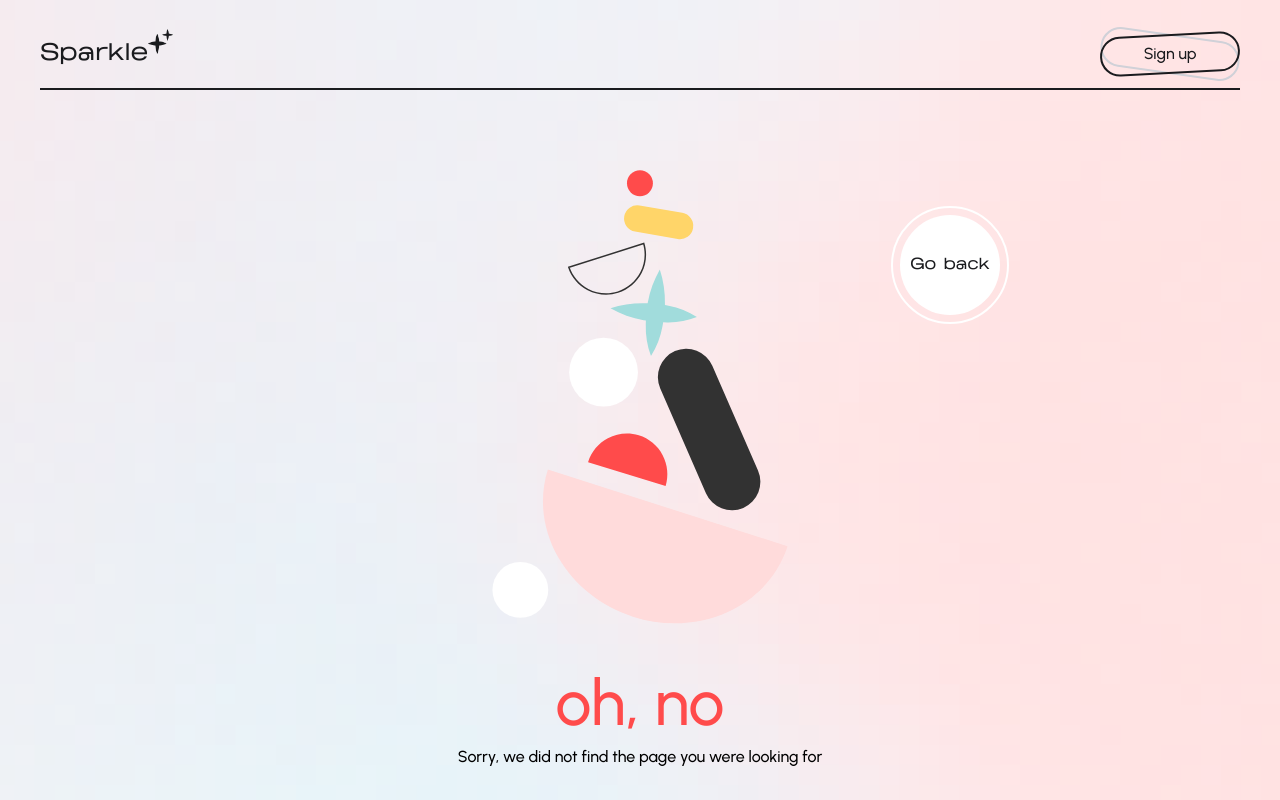
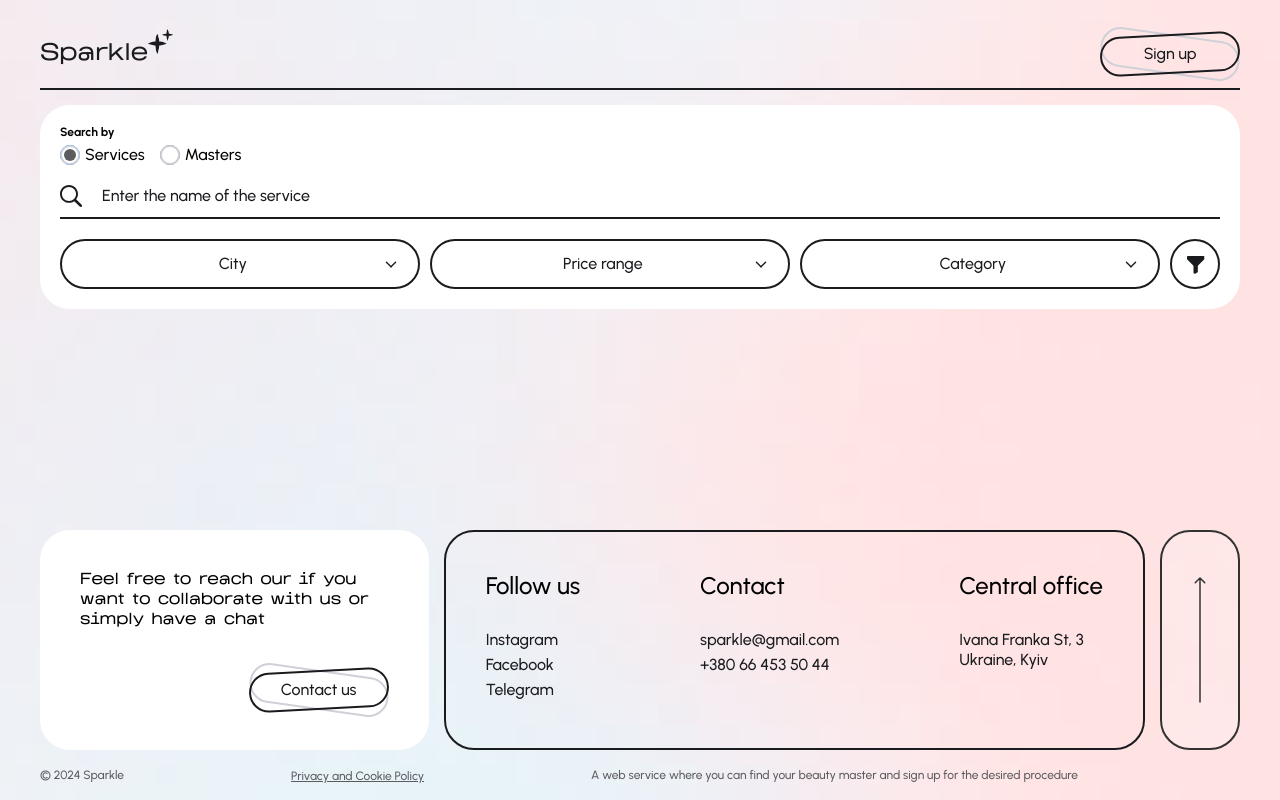
Before and after one commit to Vlad4567/frontend, a React (Create React App) app: page /#/search in a window 1280 px wide. Built offline with nearby package versions, Linux system fonts and the light colour scheme.

Commit message:
Implement base form filter in search page

```diff
--- a/src/Router.tsx
+++ b/src/Router.tsx
@@ -9,6 +9,7 @@ import { NotFoundPage } from './pages/NotFoundPage/NotFoundPage';
 import { App } from './App';
 import { HomePage } from './pages/HomePage/HomePage';
 import { store } from './app/store';
+import { SearchPage } from './pages/SearchPage/SearchPage';
 
 export const Router = () => {
   return (
@@ -18,6 +19,7 @@ export const Router = () => {
           <Route path="/" element={<App />}>
             <Route index element={<HomePage />} />
             <Route path="home" element={<Navigate to="/" replace />} />
+            <Route path="search" element={<SearchPage />} />
             <Route path="*" element={<NotFoundPage />} />
           </Route>
         </Routes>
--- /dev/null
+++ b/src/pages/SearchPage/SearchPage.scss
@@ -0,0 +1,151 @@
+@use '../../styles/mixin.scss' as mixin;
+
+.search-page {
+  padding-block: 25px 20px;
+
+  @include mixin.on-tablet {
+    padding-block: 15px 30px;
+  }
+
+  &__filter {
+    padding: 20px;
+
+    position: relative;
+
+    display: flex;
+    flex-direction: column;
+    gap: 20px;
+
+    background-color: mixin.$gray100;
+    border-radius: 30px;
+
+    @include mixin.on-desktop {
+      flex-direction: row;
+    }
+  }
+
+  &__filter-input {
+    flex: 1;
+  }
+
+  &__filter-header {
+    display: flex;
+    flex: 1;
+    flex-direction: column;
+    justify-content: center;
+    gap: 20px;
+
+    @include mixin.on-desktop {
+      flex-direction: row-reverse;
+    }
+  }
+
+  &__filter-search-by {
+    display: flex;
+    flex-direction: column;
+    gap: 5px;
+  }
+
+  &__filter-search-by-title {
+    font-weight: bold;
+  }
+
+  &__filter-search-by-buttons {
+    display: flex;
+    flex-wrap: wrap;
+    gap: 15px;
+  }
+
+  &__filter-search-by-button {
+    display: flex;
+    align-items: center;
+    gap: 5px;
+
+    cursor: pointer;
+  }
+
+  &__filter-dropdown-buttons {
+    display: flex;
+    flex-wrap: wrap;
+    gap: 10px;
+  }
+
+  &__filter-dropdown-button {
+    white-space: nowrap;
+    flex: 1;
+  }
+
+  &__dropdown-sort {
+    padding: 20px;
+    max-width: 449px;
+
+    z-index: 10000;
+
+    display: flex;
+    flex-direction: column;
+    gap: 20px;
+
+    background-color: mixin.$gray100;
+    border-radius: 30px;
+    box-shadow: -1px 4px 15px 0 rgba(0, 0, 0, 0.25);
+
+    @include mixin.on-tablet {
+      position: absolute;
+      bottom: -5px;
+      right: 0;
+      transform: translateY(100%);
+    }
+  }
+
+  &__dropdown-sort-title {
+    text-align: left;
+
+    color: mixin.$gray15;
+  }
+
+  &__dropdown-sort-categories {
+    display: flex;
+    flex-wrap: wrap;
+    gap: 15px;
+  }
+
+  &__dropdown-sort-category {
+    min-width: 184px;
+
+    display: flex;
+    flex-direction: column;
+    gap: 5px;
+  }
+
+  &__dropdown-sort-category-title {
+    text-align: left;
+  }
+
+  &__dropdown-sort-category-paragraph {
+    @include mixin.main-text;
+  }
+
+  &__dropdown-sort-category-radio {
+    display: flex;
+    align-items: center;
+    gap: 5px;
+  }
+
+  &__dropdown-sort-hr {
+    width: 100%;
+    border: none;
+    height: mixin.$line-width;
+    background-color: mixin.$gray70;
+  }
+
+  &__dropdown-buttons {
+    display: flex;
+    flex-wrap: wrap;
+    justify-content: flex-end;
+    gap: 10px;
+  }
+
+  &__dropdown-button {
+    width: 100px;
+  }
+}
--- /dev/null
+++ b/src/pages/SearchPage/SearchPage.tsx
@@ -0,0 +1,84 @@
+/* eslint-disable jsx-a11y/no-noninteractive-element-interactions */
+/* eslint-disable jsx-a11y/click-events-have-key-events */
+/* eslint-disable jsx-a11y/label-has-associated-control */
+import { useState } from 'react';
+import { DropDownButton } from '../../components/DropDownButton/DropDownButton';
+import { DropDownSortButton }
+  from '../../components/DropDownSortButton/DropDownSortButton';
+import { FilterSearchInput }
+  from '../../components/FilterSearchInput/FilterSearchInput';
+import { RadioInput } from '../../components/RadioInput/RadioInput';
+import './SearchPage.scss';
+
+type ActiveDropDown = 'Category' | 'Price' | 'City' | 'Sort';
+
+export const SearchPage: React.FC = () => {
+  const [activeDropDown, setActiveDropDown]
+    = useState<ActiveDropDown | null>(null);
+
+  const handleShowDropDown = (dropDown: ActiveDropDown) => {
+    setActiveDropDown(c => {
+      return c === dropDown ? null : dropDown;
+    });
+  };
+
+  return (
+    <main className="search-page">
+      <form className="search-page__filter">
+        <div className="search-page__filter-header">
+          <div className="search-page__filter-search-by">
+            <small className="search-page__filter-search-by-title">
+              Search by
+            </small>
+            <div className="search-page__filter-search-by-buttons">
+              <label>
+                <div className="search-page__filter-search-by-button">
+                  <RadioInput name="card" checked />
+                  Services
+                </div>
+              </label>
+
+              <label>
+                <div className="search-page__filter-search-by-button">
+                  <RadioInput name="card" />
+                  Masters
+                </div>
+              </label>
+            </div>
+          </div>
+
+          <FilterSearchInput
+            className="search-page__filter-input"
+            placeholder="Enter the name of the service"
+            color="dark"
+          />
+        </div>
+
+        <div className="search-page__filter-dropdown-buttons">
+          <DropDownButton
+            className="search-page__filter-dropdown-button"
+            size="large"
+            placeholder="City"
+            icon
+          />
+          <DropDownButton
+            className="search-page__filter-dropdown-button"
+            size="large"
+            placeholder="Price range"
+            icon
+          />
+          <DropDownButton
+            className="search-page__filter-dropdown-button"
+            size="large"
+            placeholder="Category"
+            icon
+          />
+          <DropDownSortButton
+            active={activeDropDown === 'Sort'}
+            onClick={() => handleShowDropDown('Sort')}
+          />
+        </div>
+      </form>
+    </main>
+  );
+};
```
